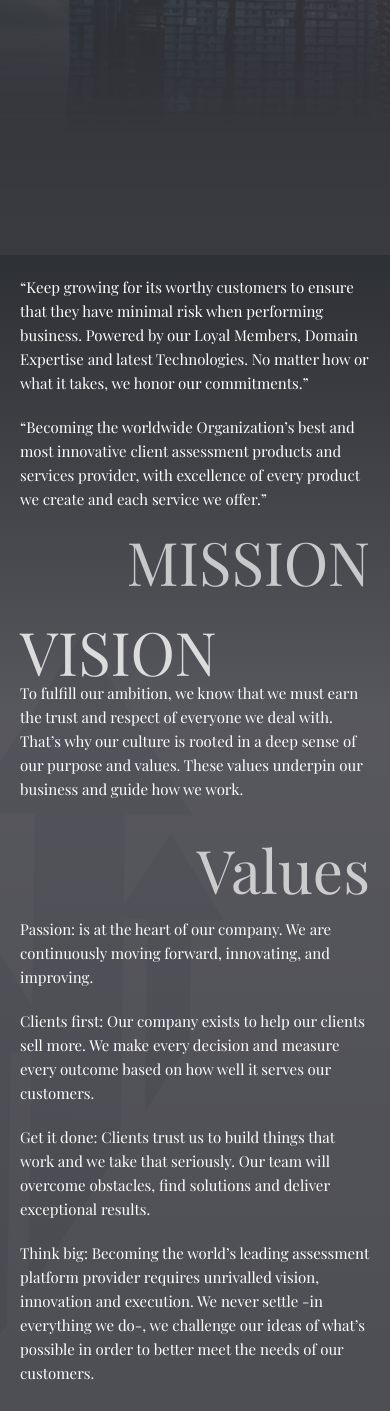
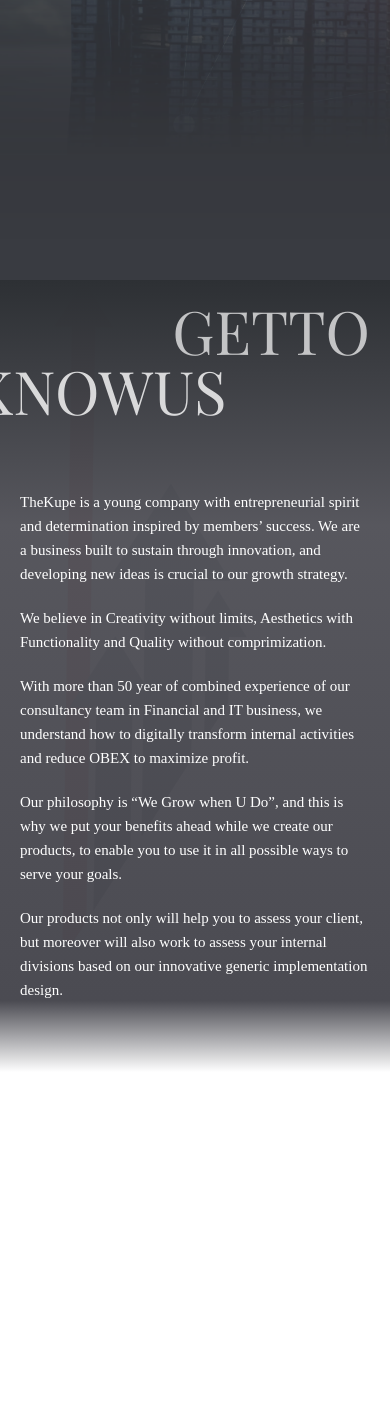
Before and after one commit to adel9210/kupe, a website: page pages/about.html in a window 390 px wide. Shown: the part 589-2000 px from the top of the page. After the commit the page ends 1661 px from the top, so only its background shows below. Drawn offline with nearby package versions, Linux system fonts and the light colour scheme; a web font is replaced by a local one.

Commit message:
add about-mission page

```diff
--- a/pages/about.html
+++ b/pages/about.html
@@ -5,11 +5,21 @@
     <meta charset="UTF-8">
     <meta name="viewport" content="width=device-width, initial-scale=1.0">
     <title>Kupe-About</title>
+    <link rel="icon" href="favicon.ico">
     <link href="https://fonts.googleapis.com/css2?family=Playfair+Display:wght@400;500&display=swap" rel="stylesheet">
     <link rel="stylesheet" href="../dest/css/main.min.css">
 </head>
 
 <body>
+    <!-- Loading -->
+    <div class="loader show">
+        <div class="loader__spin">
+            <img src="../dest/images/logo.png" alt="logo" class="logo__img">
+            <div>
+            </div>
+        </div>
+    </div>
+
     <!-- Header Start  -->
     <header class="header header--about">
         <div class="logo">
@@ -47,7 +57,7 @@
         </nav>
 
 
-        <div class="welcome u-v-center">
+        <div class="welcome u-v-center header__title">
             <h1 class="heading--primary">About Us</h1>
         </div>
 
@@ -57,60 +67,36 @@
     <main class="main main--about">
 
         <!-- About Start -->
-        <section class="about u-margin-bottom-big" id="whoWeAre">
-            <p class="heading--forthy u-w-40">
-                “Keep growing for its worthy customers to ensure that
-                they have minimal risk when performing business.
-                Powered by our Loyal Members, Domain Expertise and
-                latest Technologies. No matter how or what it takes, we
-                honor our commitments.”
+        <section class="about u-margin-bottom-big">
+            <div class="mission-vesion">
+                <span class="mission">GETTo</span>
+                <span class="vision">KNOWUS</span>
+            </div>
+            <p class="heading--forthy">
+                TheKupe is a young company with entrepreneurial spirit and determination inspired by members’ success.
+                We are a business built to sustain through innovation, and developing new ideas is crucial to our growth
+                strategy.
             </p>
-            <p class="heading--forthy u-w-40">
-                “Becoming the worldwide Organization’s best and
-                most innovative client assessment products
-                and services provider, with excellence of every
-                product we create and each service we offer.”
-            </p>
-            <div class="mission-vesion">
-                <span class="mission">Mission</span>
-                <span class="vision">Vision</span>
-            </div>
-            <p class="heading--forthy u-text-center">
-                To fulfill our ambition, we know that we must earn the trust and respect of everyone we deal with.
-                That’s why our culture is rooted in a deep sense of our purpose and values. These values underpin
-                our business and guide how we work.
-            </p>
-            <div class="values">
-                <span>Values</span>
-            </div>
-            <p class="heading--forthy u-text-center">
-                Passion: is at the heart of our company. We are continuously moving forward, innovating, and
-                improving.</p>
-            <p class="heading--forthy u-text-center">
-                Clients first: Our company exists to help our clients sell more. We make every decision and
-                measure every outcome based on how well it serves our customers.
-            </p>
-            <p class="heading--forthy u-text-center">
-                Get it done: Clients trust us to build things that work and we take that seriously. Our team will
-                overcome obstacles, find solutions and deliver exceptional results.
-            </p>
-            <p class="heading--forthy u-text-center">
-                Think big: Becoming the world’s leading assessment platform provider requires unrivalled vision,
-                innovation and execution. We never settle -in everything we do-, we challenge our ideas of what’s
-                possible in order to better meet the needs of our customers.
-            </p>
-            <p class="heading--forthy u-text-center">
-                Do the Right Thing: We are guided by solid moral compasses. We stand for what is just and right,
-                and hold ourselves to a high level of ethical standards.
-            </p>
-            <p class="heading--forthy u-text-center">
-                Share It: If you know the best way to do something, you’ll do good work. If you share that knowledge
-                with others, you’ll become a leader; this is what we believe.
-            </p>
-            <p class="heading--forthy u-text-center">
-                The Team: We are all builders: We are collectively building products and the company of our dreams.
+            <p class="heading--forthy">
+                We believe in Creativity without limits, Aesthetics with Functionality and Quality without
+                comprimization.
             </p>
 
+            <p class="heading--forthy">
+                With more than 50 year of combined experience of our consultancy team in Financial and IT business,
+                we understand how to digitally transform internal activities and reduce OBEX to maximize profit.
+            </p>
+
+            <p class="heading--forthy">
+                Our philosophy is “We Grow when U Do”, and this is why we put your benefits ahead while we create
+                our products, to enable you to use it in all possible ways to serve your goals.
+            </p>
+
+            <p class="heading--forthy">
+                Our products not only will help you to assess your client, but moreover will also work to assess your
+                internal
+                divisions based on our innovative generic implementation design.
+            </p>
 
         </section>
         <!-- About End -->
--- a/src/scss/abstract/_utilities.scss
+++ b/src/scss/abstract/_utilities.scss
@@ -1,3 +1,4 @@
+// Margin
 .u-margin-bottom-big {
     margin-bottom: 50px;
 }
@@ -5,6 +6,7 @@
     margin-bottom: 20px;
 }
 
+// Align
 .u-text-center {
     display: block;
     text-align: center;
@@ -14,6 +16,7 @@
     transform: translateY(50%);
 }
 
+// Width
 .u-50 {
     display: block;
     width: 50%;
@@ -27,6 +30,10 @@
     width: 50%;
 }
 
+// Color
+.u-error {
+    color: $color-primary;
+}
 // No Scroll
 .no-scroll {
     height: 100vh;
--- a/src/scss/base/_typography.scss
+++ b/src/scss/base/_typography.scss
@@ -1,3 +1,13 @@
+@font-face {
+    font-family: "Futura Light";
+    src: url("//db.onlinewebfonts.com/t/2167e76f00e569cc11b3665679996380.eot");
+    src: url("//db.onlinewebfonts.com/t/2167e76f00e569cc11b3665679996380.eot?#iefix") format("embedded-opentype"),
+        url("//db.onlinewebfonts.com/t/2167e76f00e569cc11b3665679996380.woff2") format("woff2"),
+        url("//db.onlinewebfonts.com/t/2167e76f00e569cc11b3665679996380.woff") format("woff"),
+        url("//db.onlinewebfonts.com/t/2167e76f00e569cc11b3665679996380.ttf") format("truetype"),
+        url("//db.onlinewebfonts.com/t/2167e76f00e569cc11b3665679996380.svg#Futura Light") format("svg");
+}
+
 .heading {
     &--primary {
         font-size: 10.8rem;
@@ -19,12 +29,12 @@
     }
 
     &--forthy {
+        font-family: "Futura Light", serif;
         font-size: 2.5rem;
         // text-shadow: 0 3px 6px $color-black;
         margin-bottom: 20px;
     }
 }
-
 
 @media screen and (max-width: 1200px) {
     .heading {
@@ -33,7 +43,6 @@
         }
     }
 }
-
 
 @media screen and (max-width: 768px) {
     .heading {
--- a/src/scss/layout/_header.scss
+++ b/src/scss/layout/_header.scss
@@ -1,6 +1,6 @@
 // Header Start
 .header {
-    height: 100vh;
+    height: 103vh;
     background-color: $color-grey;
     background: linear-gradient(to bottom, rgba(255, 255, 255, 0), rgba(44, 47, 52, 0.9)), url("../images/hero.png");
     background-size: cover;
@@ -60,11 +60,6 @@
     .welcome {
       text-align: center;
       width: 100%;
-
-      position: absolute;
-      top: 65%;
-      left: 50%;
-      transform: translate(-50%, -50%);
 
       .scroll-icon {
         display: block;
--- a/src/scss/pages/_about.scss
+++ b/src/scss/pages/_about.scss
@@ -1,11 +1,13 @@
 .about {
     .mission-vesion {
-        font-size: 260px;
+        font-size: 15rem;
         color: #fff;
         position: relative;
         line-height: 1;
-        height: 420px;
+        height: 250px;
+        margin-bottom: 70px;
     }
+
     .mission {
         position: absolute;
         right: 0;
@@ -13,15 +15,16 @@
         z-index: 99999;
         text-transform: uppercase;
     }
+
     .vision {
         position: absolute;
-        left: 0;
+        right: 41%;
         bottom: 0;
         opacity: 0.8;
         text-transform: uppercase;
     }
     .values {
-        font-size: 260px;
+        font-size: 15rem;
         color: $color-white;
         text-align: right;
 
@@ -41,13 +44,13 @@
 @media screen and (max-width: 1200px) {
     .about {
         .mission-vesion {
-            height: 300px;
+            height: 200px;
 
             .mission {
-                font-size: 15rem;
+                font-size: 10rem;
             }
             .vision {
-                font-size: 15rem;
+                font-size: 10rem;
             }
         }
         .heading--forthy {
@@ -60,17 +63,17 @@
 @media screen and (max-width: 768px) {
     .about {
         .mission-vesion {
-            height: 280px;
+            height: 150px;
 
             .mission {
-                font-size: 15rem;
+                font-size: 8rem;
             }
             .vision {
-                font-size: 15rem;
+                font-size: 8rem;
             }
         }
         .values {
-            font-size: 15rem;
+            font-size: 8rem;
         }
         .heading--forthy {
             width: 100%;
@@ -82,7 +85,7 @@
 @media screen and (max-width: 480px) {
     .about {
         .mission-vesion {
-            height: 150px;
+            height: 120px;
             .mission,
             .vision {
                 font-size: 6rem;
--- a/src/scss/pages/_common.scss
+++ b/src/scss/pages/_common.scss
@@ -1,6 +1,16 @@
+.header {
+  &__title {
+
+    position: absolute;
+    top: 50%;
+    left: 50%;
+    transform: translate(-50%, -50%);
+  }
+}
 .main {
   background-size: cover;
   background-position: 70%;
+  padding: 50px;
 }
 
 @media screen and (max-width: 768px) {
--- a/src/scss/pages/_home.scss
+++ b/src/scss/pages/_home.scss
@@ -5,7 +5,7 @@
         background: linear-gradient(0deg, $color-white 0%, #32323ae0 9%, #32323ad1 69%, #2d3034 100%),
             url(../images/main.png);
         background-position: 70%;
-        padding: 50px 0;
+        padding: 0!important;
 
         .our-info {
             width: 70vw;
```
Also changed, not shown: index.html (+4 -3 lines), pages/about-mission-vision.html (added, +141 -0 lines), dest/css/main.min.css, favicon.ico (added), pages/favicon.ico (added), 1 other file.
